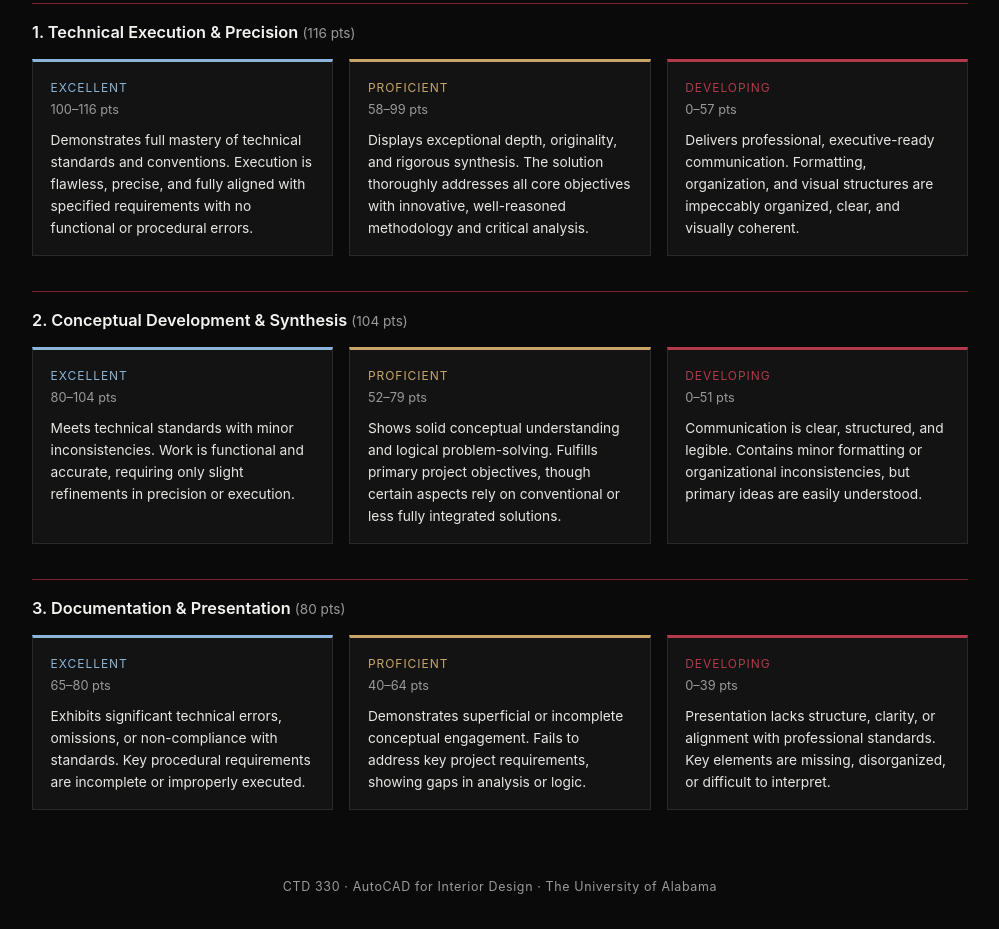
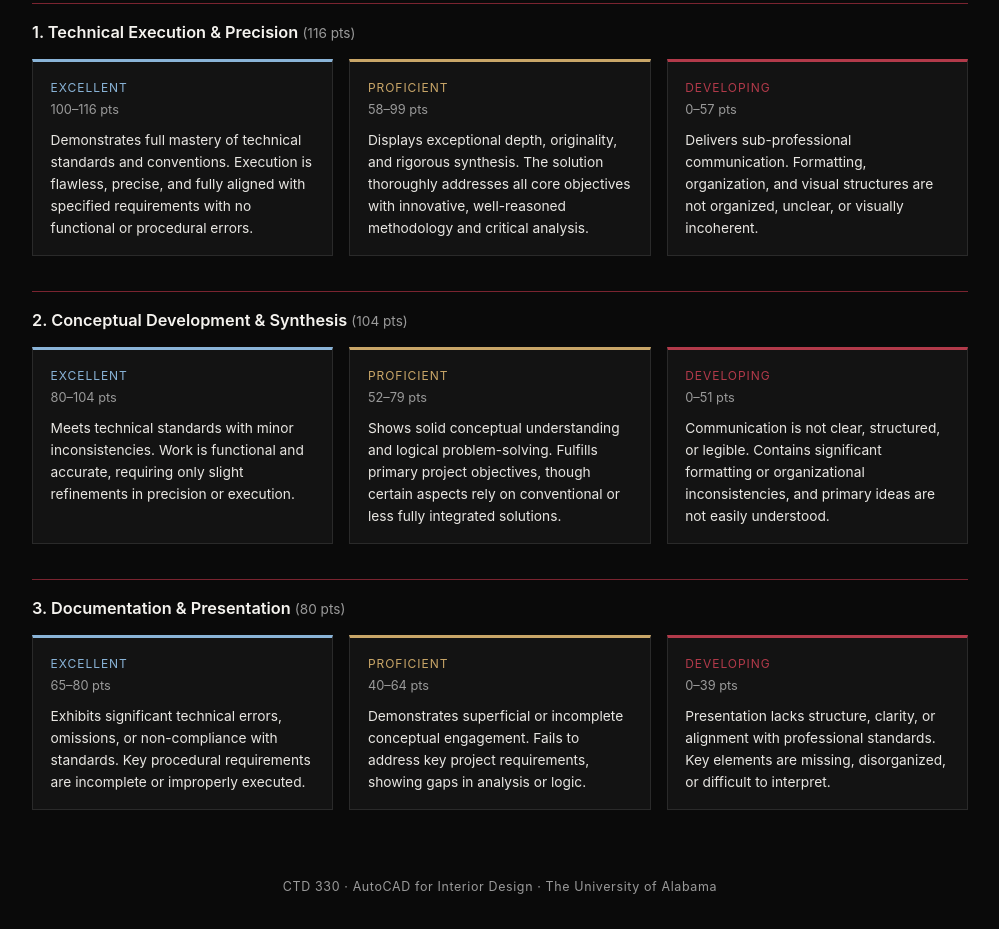
Before and after one commit to DELR22/CTD-330, a plain HTML site: page Assignment_4.html in a window 1280 px wide. Shown: the part 2911-3840 px from the top of the page, without its empty margins (140-1139 px from the left). Drawn offline with Linux system fonts and the light colour scheme.

Commit message:
Update Assignment_4.html

```diff
--- a/Assignment_4.html
+++ b/Assignment_4.html
@@ -216,7 +216,7 @@
     <div class="tier-grid">
       <div class="tier excellent"><div class="tier-name">Excellent</div><div class="tier-pts">100–116 pts</div><p>Demonstrates full mastery of technical standards and conventions. Execution is flawless, precise, and fully aligned with specified requirements with no functional or procedural errors.</p></div>
       <div class="tier proficient"><div class="tier-name">Proficient</div><div class="tier-pts">58–99 pts</div><p>Displays exceptional depth, originality, and rigorous synthesis. The solution thoroughly addresses all core objectives with innovative, well-reasoned methodology and critical analysis.</p></div>
-      <div class="tier developing"><div class="tier-name">Developing</div><div class="tier-pts">0–57 pts</div><p>Delivers professional, executive-ready communication. Formatting, organization, and visual structures are impeccably organized, clear, and visually coherent.</p></div>
+      <div class="tier developing"><div class="tier-name">Developing</div><div class="tier-pts">0–57 pts</div><p>Delivers sub-professional communication. Formatting, organization, and visual structures are not organized, unclear, or visually incoherent.</p></div>
     </div>
   </div>
 
@@ -225,7 +225,7 @@
     <div class="tier-grid">
       <div class="tier excellent"><div class="tier-name">Excellent</div><div class="tier-pts">80–104 pts</div><p>Meets technical standards with minor inconsistencies. Work is functional and accurate, requiring only slight refinements in precision or execution.</p></div>
       <div class="tier proficient"><div class="tier-name">Proficient</div><div class="tier-pts">52–79 pts</div><p>Shows solid conceptual understanding and logical problem-solving. Fulfills primary project objectives, though certain aspects rely on conventional or less fully integrated solutions.</p></div>
-      <div class="tier developing"><div class="tier-name">Developing</div><div class="tier-pts">0–51 pts</div><p>Communication is clear, structured, and legible. Contains minor formatting or organizational inconsistencies, but primary ideas are easily understood.</p></div>
+      <div class="tier developing"><div class="tier-name">Developing</div><div class="tier-pts">0–51 pts</div><p>Communication is not clear, structured, or legible. Contains significant formatting or organizational inconsistencies, and primary ideas are not easily understood.</p></div>
     </div>
   </div>
 
```
